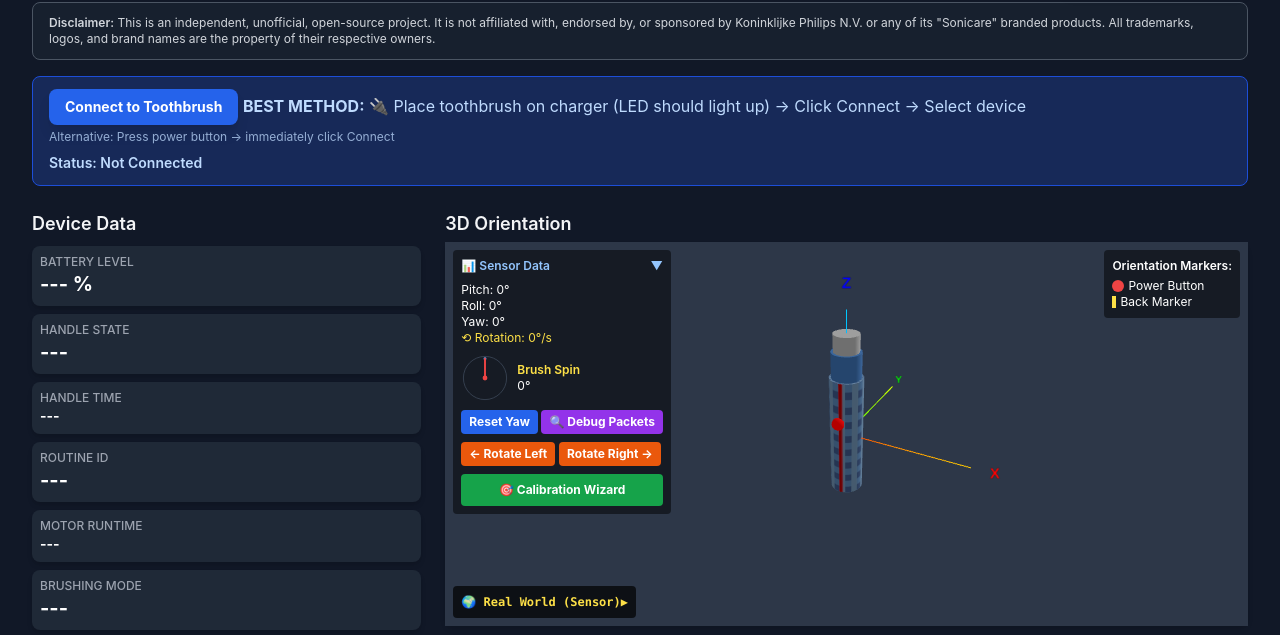
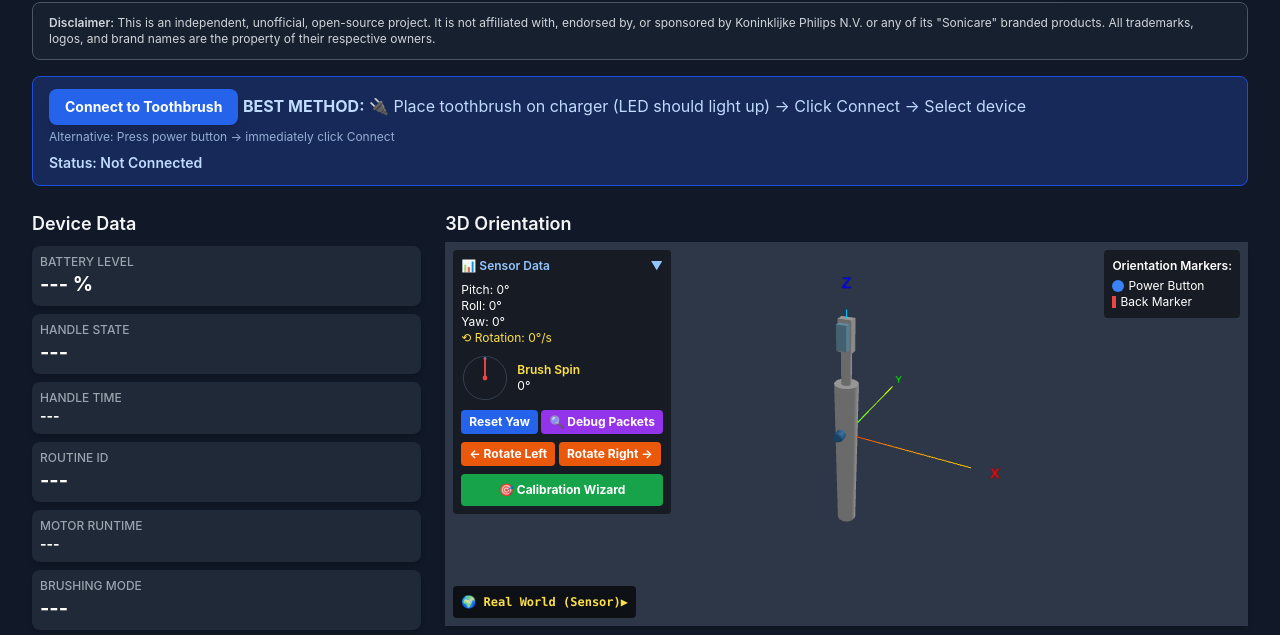
Before and after one commit to printminion/web-toothbrush-inspector, a plain HTML site: page index.html in a window 1280 px wide. Shown: the part 90-725 px from the top of the page. Drawn offline with nearby package versions, Linux system fonts and the light colour scheme.

Commit message:
feat: refactor Three.js initialization and create separate function for toothbrush model

```diff
--- a/index.html
+++ b/index.html
@@ -449,8 +449,8 @@
                         </div>
                         <div id="button-legend" class="absolute top-2 right-2 bg-black/50 text-white text-xs p-2 rounded">
                             <div class="font-semibold mb-1">Orientation Markers:</div>
-                            <div class="flex items-center gap-1"><span class="inline-block w-3 h-3 bg-red-500 rounded-full"></span> Power Button</div>
-                            <div class="flex items-center gap-1"><span class="inline-block w-1 h-3 bg-yellow-300"></span> Back Marker</div>
+                            <div class="flex items-center gap-1"><span class="inline-block w-3 h-3 bg-blue-500 rounded-full"></span> Power Button</div>
+                            <div class="flex items-center gap-1"><span class="inline-block w-1 h-3 bg-red-500"></span> Back Marker</div>
                         </div>
                         <div id="coordinate-debug" class="absolute bottom-2 left-2 bg-black/70 text-white text-xs rounded font-mono">
                             <button id="coordinate-toggle" class="w-full text-left p-2 hover:bg-black/50 rounded font-semibold text-yellow-300 flex items-center justify-between">
@@ -1315,6 +1315,89 @@
             renderer.render(scene, camera);
         }
 
+        /**
+         * Create the toothbrush 3D model with handle, brush head, and visual markers
+         * @returns {THREE.Group} The toothbrush mesh group
+         */
+        function createToothbrush() {
+            const toothbrushModel = new THREE.Group();
+            toothbrushModel.castShadow = true;
+
+            const bodyMaterial = new THREE.MeshStandardMaterial({
+                color: 0xffffff,
+                roughness: 0.2,
+                metalness: 0.1
+            });
+
+            const buttonMaterial = new THREE.MeshStandardMaterial({
+                color: 0x4299e1, // A "Sonicare" blue
+                roughness: 0.5,
+            });
+
+            const bristleMaterial = new THREE.MeshStandardMaterial({
+                color: 0xa0deff, // Light blue bristles
+                roughness: 0.6,
+            });
+
+            // Calculate total height to find midpoint
+            const handleLength = 10;
+            const neckLength = 2;
+            const headLength = 1.8;
+            const bristleHeight = 0.4;
+            const totalHeight = handleLength + neckLength + headLength / 2 + bristleHeight;
+            const midpoint = totalHeight / 2;
+
+            // 1. Main Handle (centered around midpoint)
+            const handleRadiusTop = 0.6;
+            const handleRadiusBottom = 0.7;
+            const handleGeometry = new THREE.CylinderGeometry(handleRadiusBottom, handleRadiusTop, handleLength, 32);
+            const handle = new THREE.Mesh(handleGeometry, bodyMaterial);
+            handle.position.y = handleLength / 2 - midpoint; // Offset by midpoint
+            handle.castShadow = true;
+            toothbrushModel.add(handle);
+
+            // 2. Button
+            const buttonGeometry = new THREE.CapsuleGeometry(0.3, 0.8, 16);
+            const button = new THREE.Mesh(buttonGeometry, buttonMaterial);
+            button.position.set(0, 7 - midpoint, 0.65); // Offset by midpoint
+            button.rotation.x = Math.PI / 2;
+            toothbrushModel.add(button);
+
+            // 3. Neck
+            const neckGeometry = new THREE.CylinderGeometry(0.3, 0.3, neckLength, 32);
+            const neck = new THREE.Mesh(neckGeometry, bodyMaterial);
+            neck.position.y = 11 - midpoint; // Offset by midpoint
+            neck.castShadow = true;
+            toothbrushModel.add(neck);
+
+            // 4. Head
+            const headGeometry = new THREE.BoxGeometry(0.8, headLength, 0.5);
+            const head = new THREE.Mesh(headGeometry, bodyMaterial);
+            head.position.y = 12.8 - midpoint; // Offset by midpoint
+            head.castShadow = true;
+            toothbrushModel.add(head);
+
+            // 5. Bristles
+            const bristleGeometry = new THREE.BoxGeometry(0.6, 1.4, bristleHeight);
+            const bristles = new THREE.Mesh(bristleGeometry, bristleMaterial);
+            bristles.position.y = 12.8 - midpoint; // Offset by midpoint
+            bristles.position.z = 0.4;
+            bristles.castShadow = true;
+            toothbrushModel.add(bristles);
+
+            // Add a marker line on the back to help see rotation
+            const lineGeometry = new THREE.BoxGeometry(0.05, handleLength, 0.05);
+            const lineMaterial = new THREE.MeshStandardMaterial({ color: 0xff0000, emissive: 0xff0000, emissiveIntensity: 0.5 });
+            const backMarker = new THREE.Mesh(lineGeometry, lineMaterial);
+            backMarker.position.set(0, handleLength / 2 - midpoint, -handleRadiusBottom); // Offset by midpoint
+            toothbrushModel.add(backMarker);
+
+            toothbrushModel.rotation.x = Math.PI / 2;
+            toothbrushModel.scale.set(0.4, 0.4, 0.4);
+
+            return toothbrushModel;
+        }
+
         function initThreeJS() {
             const container = document.getElementById('three-container');
 
@@ -1339,90 +1422,9 @@
             renderer.setSize(container.clientWidth, container.clientHeight);
             container.appendChild(renderer.domElement);
 
-            // Toothbrush Model (Handle + Brush Head)
-            // Note: Three.js cylinders are created along Y axis by default
-            // We want the toothbrush standing upright (Y-up)
-
-            // Create handle with stripes to visualize rotation
-            const handleGeometry = new THREE.CylinderGeometry(0.4, 0.4, 3, 32);
-
-            // Create a canvas texture with both horizontal and vertical stripes
-            const canvas = document.createElement('canvas');
-            canvas.width = 512;
-            canvas.height = 512;
-            const ctx = canvas.getContext('2d');
-
-            // Fill base color
-            ctx.fillStyle = '#1e3a8a';
-            ctx.fillRect(0, 0, canvas.width, canvas.height);
-
-            // Draw horizontal stripes (for pitch/roll visualization)
-            ctx.fillStyle = '#3b82f6';
-            for (let i = 0; i < canvas.height; i += 64) {
-                ctx.fillRect(0, i, canvas.width, 32);
-            }
-
-            // Draw vertical stripes (for Z-axis rotation visualization)
-            ctx.fillStyle = '#60a5fa';
-            for (let i = 0; i < canvas.width; i += 64) {
-                ctx.fillRect(i, 0, 32, canvas.height);
-            }
-
-            // Add a distinct red line to track rotation
-            ctx.fillStyle = '#ff0000';
-            ctx.fillRect(0, 0, 20, canvas.height);
-
-            const texture = new THREE.CanvasTexture(canvas);
-            texture.wrapS = THREE.RepeatWrapping;
-            texture.wrapT = THREE.RepeatWrapping;
-
-            const handleMaterial = new THREE.MeshStandardMaterial({
-                map: texture,
-                color: 0xffffff // White to show texture colors properly
-            });
-            const handleMesh = new THREE.Mesh(handleGeometry, handleMaterial);
-
-            // Brush head (on top) - flattened cylinder to represent bristles
-            const brushHeadGeometry = new THREE.CylinderGeometry(0.35, 0.35, 0.6, 32);
-            const brushHeadMaterial = new THREE.MeshStandardMaterial({ color: 0x60a5fa }); // Light blue
-            const brushHeadMesh = new THREE.Mesh(brushHeadGeometry, brushHeadMaterial);
-            brushHeadMesh.position.y = 1.8; // Position at top of handle
-
-            // Bristles (small cylinders on top of brush head)
-            const bristlesGeometry = new THREE.CylinderGeometry(0.3, 0.3, 0.4, 16);
-            const bristlesMaterial = new THREE.MeshStandardMaterial({ color: 0xffffff }); // White
-            const bristlesMesh = new THREE.Mesh(bristlesGeometry, bristlesMaterial);
-            bristlesMesh.position.y = 2.3; // On top of brush head
-
-            // Add visual button markers on the handle to validate rotation
-            // Power button (right side) - RED sphere
-            const powerButtonGeometry = new THREE.SphereGeometry(0.15, 16, 16);
-            const powerButtonMaterial = new THREE.MeshStandardMaterial({ color: 0xff0000, emissive: 0xff0000, emissiveIntensity: 0.3 }); // Red
-            const powerButton = new THREE.Mesh(powerButtonGeometry, powerButtonMaterial);
-            powerButton.position.set(0, 0.5, 0.42); // Right side of handle, middle height
-
-            // Add a marker line on the left to help see rotation
-            const lineGeometry = new THREE.BoxGeometry(0.05, 1.0, 0.05);
-            const lineMaterial = new THREE.MeshStandardMaterial({ color: 0xffff00, emissive: 0xffff00, emissiveIntensity: 0.5 }); // Yellow
-            const backMarker = new THREE.Mesh(lineGeometry, lineMaterial);
-            backMarker.position.set(0, 0, -0.42); // Left side of handle
-
-            // Create group to hold all parts
-            toothbrushMesh = new THREE.Group();
-            toothbrushMesh.add(handleMesh);
-            toothbrushMesh.add(brushHeadMesh);
-            toothbrushMesh.add(bristlesMesh);
-            toothbrushMesh.add(powerButton);
-            toothbrushMesh.add(backMarker);
-
-            // INITIAL ROTATION:
-            // Three.js cylinder is created along Y-axis by default
-            // Rotate to align with Z-axis (standing upright) before sensor data arrives
-            const INITIAL_CYLINDER_ROTATION = Math.PI / 2; // 90° rotation to align cylinder upright
-            toothbrushMesh.rotation.x = INITIAL_CYLINDER_ROTATION; // Rotate 90° to point up along Z-axis
-
+            // Create and add toothbrush model
+            toothbrushMesh = createToothbrush();
             scene.add(toothbrushMesh);
-
 
             // Axes Helper
             const axesHelper = new THREE.AxesHelper(3);
```
